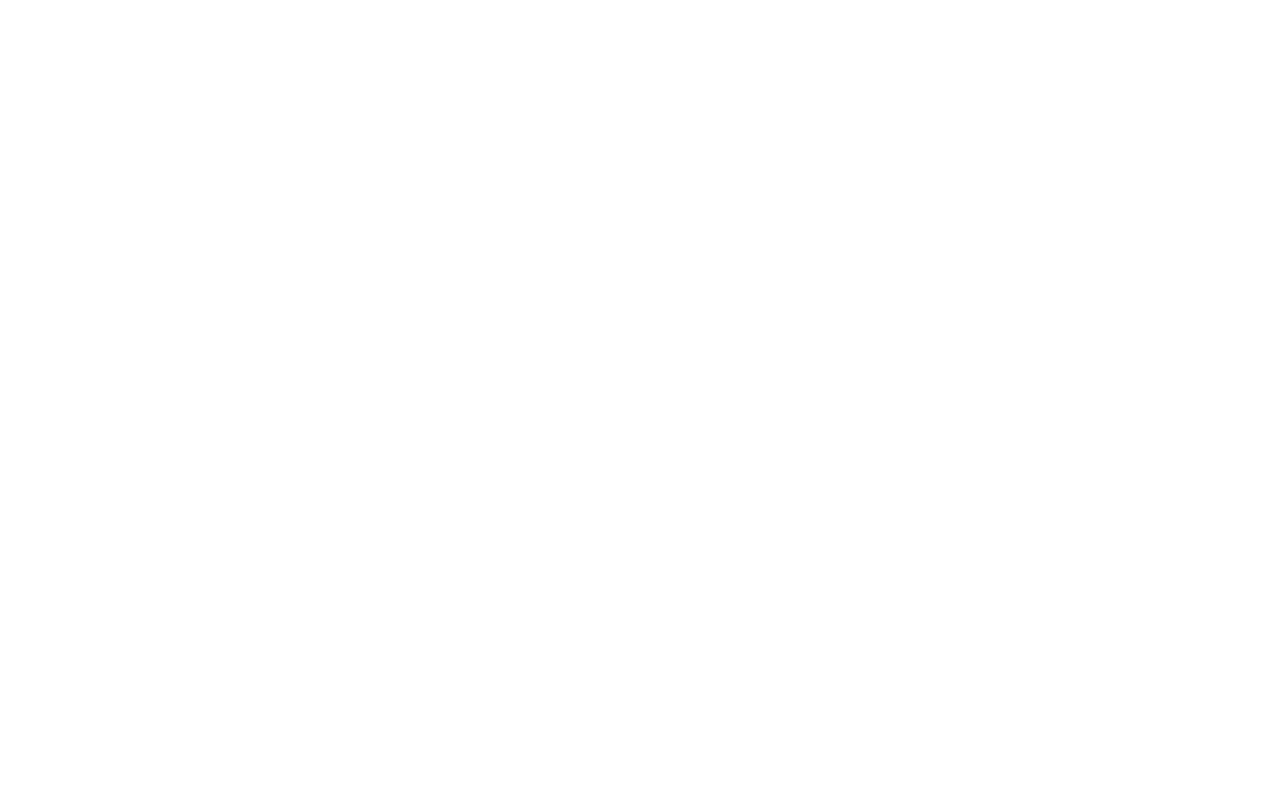
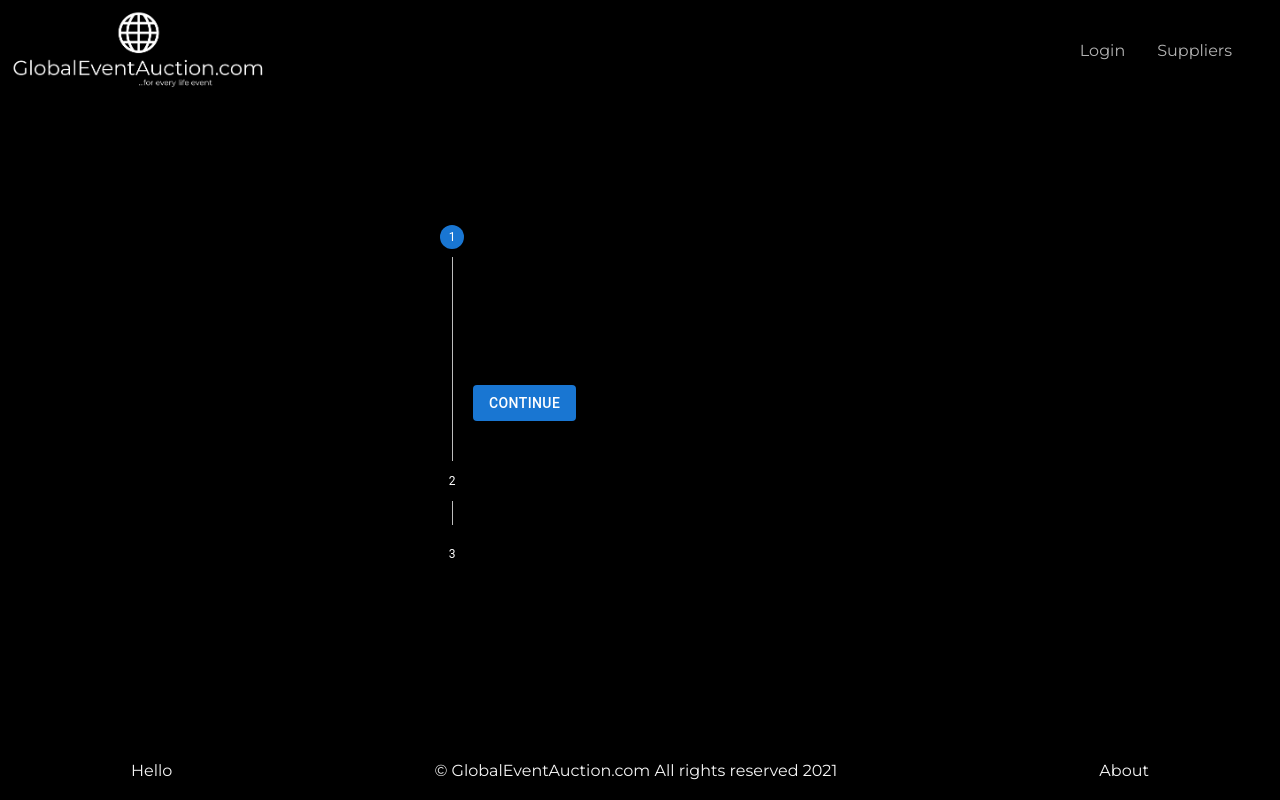
Before and after one commit to Utsar/project, a React (Create React App) app: page /formJourney in a window 1280 px wide. Before the commit this address had no page. Built offline with nearby package versions, Linux system fonts and the light colour scheme.

Commit message:
error fixed

```diff
--- a/package.json
+++ b/package.json
@@ -3,6 +3,10 @@
   "version": "0.1.0",
   "private": true,
   "dependencies": {
+    "@emotion/react": "^11.10.5",
+    "@emotion/styled": "^11.10.5",
+    "@mui/material": "^5.8.7",
+    "@mui/styled-engine-sc": "^5.8.0",
     "@testing-library/jest-dom": "^5.16.4",
     "@testing-library/react": "^13.1.1",
     "@testing-library/user-event": "^13.5.0",
--- a/public/index.html
+++ b/public/index.html
@@ -4,6 +4,9 @@
     <meta charset="utf-8" />
 
     <meta name="viewport" content="width=device-width, initial-scale=1" />
+    <!-- material ui mobile meta to enable zoom -->
+    <meta name="viewport" content="initial-scale=1, width=device-width" />
+
     <meta name="theme-color" content="#000000" />
     <meta
       name="description"
--- /dev/null
+++ b/src/components/EventForm.jsx
@@ -0,0 +1,114 @@
+import styled from "styled-components";
+import Box from "@mui/material/Box";
+import Stepper from "@mui/material/Stepper";
+import Step from "@mui/material/Step";
+import StepLabel from "@mui/material/StepLabel";
+import StepContent from "@mui/material/StepContent";
+import Button from "@mui/material/Button";
+import Paper from "@mui/material/Paper";
+import Typography from "@mui/material/Typography";
+import { useState } from "react";
+
+const Container = styled.div`
+  display: flex;
+  align-items: center;
+  justify-content: center;
+  height: 100vh;
+  background: black;
+`;
+
+// ***************************************************************
+
+const steps = [
+  {
+    label: "Select campaign settings",
+    description: `For each ad campaign that you create, you can control how much
+                you're willing to spend on clicks and conversions, which networks
+                and geographical locations you want your ads to show on, and more.`,
+  },
+  {
+    label: "Create an ad group",
+    description:
+      "An ad group contains one or more ads which target a shared set of keywords.",
+  },
+  {
+    label: "Create an ad",
+    description: `Try out different ad text to see what brings in the most customers,
+                and learn how to enhance your ads using features like ad extensions.
+                If you run into any problems with your ads, find out how to tell if
+                they're running and how to resolve approval issues.`,
+  },
+];
+
+const EventForm = () => {
+  const [activeStep, setActiveStep] = useState(0);
+
+  const handleNext = () => {
+    setActiveStep((prevActiveStep) => prevActiveStep + 1);
+  };
+
+  const handleBack = () => {
+    setActiveStep((prevActiveStep) => prevActiveStep - 1);
+  };
+
+  const handleReset = () => {
+    setActiveStep(0);
+  };
+
+  return (
+    <>
+      <Container>
+        <Box sx={{ maxWidth: 400 }}>
+          <Stepper activeStep={activeStep} orientation="vertical">
+            {steps.map((step, index) => (
+              <Step key={step.label}>
+                <StepLabel
+                  optional={
+                    index === 2 ? (
+                      <Typography variant="caption">Last step</Typography>
+                    ) : null
+                  }
+                >
+                  {step.label}
+                </StepLabel>
+                <StepContent>
+                  <Typography>{step.description}</Typography>
+                  <Box sx={{ mb: 2 }}>
+                    <div>
+                      <Button
+                        variant="contained"
+                        onClick={handleNext}
+                        sx={{ mt: 1, mr: 1 }}
+                      >
+                        {index === steps.length - 1 ? "Finish" : "Continue"}
+                      </Button>
+                      <Button
+                        disabled={index === 0}
+                        onClick={handleBack}
+                        sx={{ mt: 1, mr: 1 }}
+                      >
+                        Back
+                      </Button>
+                    </div>
+                  </Box>
+                </StepContent>
+              </Step>
+            ))}
+          </Stepper>
+          {activeStep === steps.length && (
+            <Paper square elevation={0} sx={{ p: 3 }}>
+              <Typography>
+                All steps completed - you&apos;re finished
+              </Typography>
+              <Button onClick={handleReset} sx={{ mt: 1, mr: 1 }}>
+                Reset
+              </Button>
+            </Paper>
+          )}
+        </Box>
+      </Container>
+    </>
+  );
+};
+
+export default EventForm;
--- a/src/components/Footer.jsx
+++ b/src/components/Footer.jsx
@@ -1,5 +1,4 @@
 import styled, { css } from "styled-components/macro";
-import { Link } from "react-router-dom";
 
 const FooterLinks = css`
   cursor: pointer;
--- a/src/components/Hero.jsx
+++ b/src/components/Hero.jsx
@@ -1,4 +1,5 @@
-import styled, { css } from "styled-components/macro";
+import styled from "styled-components/macro";
+import Initial from "./eventForms/Initial";
 
 const Container = styled.div`
   position: relative;
@@ -34,69 +35,6 @@
   color: whitesmoke;
 `;
 
-const LandingForm = styled.input`
-  padding: 0.5rem;
-  margin-right: 0.2rem;
-  border-radius: 5px;
-  border: none;
-  background: whitesmoke;
-
-  &::placeholder {
-    color: black;
-  }
-
-  &:focus {
-    outline: none;
-  }
-`;
-const LandingSelect = styled.select`
-  padding: 0.5rem;
-  margin-right: 0.2rem;
-  border-radius: 5px;
-  border: none;
-  background: whitesmoke;
-
-  &::placeholder {
-    color: black;
-  }
-
-  &:focus {
-    outline: none;
-  }
-`;
-const Button = styled.button`
-  padding: 0.5rem;
-  border-radius: 5px;
-  border: none;
-  color: #fff;
-  font-weight: 500;
-  background: green;
-  cursor: pointer;
-`;
-const LandingFormContainer = styled.div`
-  position: absolute;
-  display: flex;
-  justify-content: center;
-  align-items: center;
-  top: 50%;
-
-  @media screen and (max-width: 768px) {
-    flex-direction: column;
-    top: 47%;
-    ${LandingForm} {
-      width: 260px;
-      margin-bottom: 5px;
-    }
-    ${LandingSelect} {
-      width: 278px;
-      margin-bottom: 5px;
-    }
-    ${Button} {
-      width: 100px;
-    }
-  }
-`;
-
 const Hero = () => {
   return (
     <>
@@ -105,25 +43,8 @@
           <HeroTextTitle>Inspiration is Wonderful</HeroTextTitle>
           <HeroTextSlogan>Home for every event</HeroTextSlogan>
         </HeroWrapper>
-        <LandingFormContainer>
-          <LandingForm
-            placeholder="What are you planning?"
-            type="text"
-            style={{ minWidth: "19ch" }}
-          />
-          <LandingForm placeholder="Location" />
-          <LandingSelect placeholder="Guest" type="select">
-            <option>0-10</option>
-            <option>11-25</option>
-            <option>26-50</option>
-            <option>51-100</option>
-            <option>101-150</option>
-            <option>151-200</option>
-            <option>200+</option>
-          </LandingSelect>
-          <LandingForm type="date" />
-          <Button>Submit</Button>
-        </LandingFormContainer>
+        {/* importing landing page Initial form */}
+        <Initial />
       </Container>
     </>
   );
--- /dev/null
+++ b/src/components/eventForms/Initial.jsx
@@ -0,0 +1,95 @@
+import { Link } from "react-router-dom";
+import styled from "styled-components/macro";
+
+const Initial = () => {
+  const LandingForm = styled.input`
+    padding: 0.7rem;
+    margin-right: 0.2rem;
+    border-radius: 5px;
+    border: none;
+    background: whitesmoke;
+
+    &::placeholder {
+      color: black;
+    }
+
+    &:focus {
+      outline: none;
+    }
+  `;
+  const LandingSelect = styled.select`
+    padding: 0.7rem;
+    margin-right: 0.2rem;
+    border-radius: 5px;
+    border: none;
+    background: whitesmoke;
+
+    &::placeholder {
+      color: black;
+    }
+
+    &:focus {
+      outline: none;
+    }
+  `;
+  const Button = styled.button`
+    padding: 0.7rem;
+    border-radius: 5px;
+    border: none;
+    color: #fff;
+    font-weight: 500;
+    background: green;
+    cursor: pointer;
+  `;
+  const LandingFormContainer = styled.div`
+    position: absolute;
+    display: flex;
+    justify-content: center;
+    align-items: center;
+    top: 50%;
+
+    @media screen and (max-width: 768px) {
+      flex-direction: column;
+      top: 47%;
+      ${LandingForm} {
+        width: 260px;
+        margin-bottom: 5px;
+      }
+      ${LandingSelect} {
+        width: 278px;
+        margin-bottom: 5px;
+      }
+      ${Button} {
+        width: 100px;
+      }
+    }
+  `;
+
+  return (
+    <>
+      <LandingFormContainer>
+        <LandingForm
+          placeholder="What are you planning?"
+          type="text"
+          style={{ minWidth: "19ch" }}
+        />
+        <LandingForm placeholder="Location" />
+        <LandingSelect placeholder="Guest" type="select">
+          <option>0-10</option>
+          <option>11-25</option>
+          <option>26-50</option>
+          <option>51-100</option>
+          <option>101-150</option>
+          <option>151-200</option>
+          <option>200+</option>
+        </LandingSelect>
+        <LandingForm type="date" />
+        <Link to="/formJourney">
+          <Button>Submit</Button>
+        </Link>
+      </LandingFormContainer>
+    </>
+  );
+};
+
+export default Initial;
--- a/src/index.js
+++ b/src/index.js
@@ -2,6 +2,7 @@
 import ReactDOM from "react-dom/client";
 import { BrowserRouter, Route, Routes } from "react-router-dom";
 import App from "./App";
+import InitialFormJourney from "./pages/InitialFormJourney";
 import reportWebVitals from "./reportWebVitals";
 
 const root = ReactDOM.createRoot(document.getElementById("root"));
@@ -9,6 +10,7 @@
   <BrowserRouter>
     <Routes>
       <Route path="/" element={<App />}></Route>
+      <Route path="/formJourney" element={<InitialFormJourney />} />
     </Routes>
   </BrowserRouter>
 );
--- /dev/null
+++ b/src/pages/InitialFormJourney.js
@@ -0,0 +1,18 @@
+import React from "react";
+import EventForm from "../components/EventForm";
+import Footer from "../components/Footer";
+import Navbar from "../components/Navbar";
+import GlobalStyle from "../GlobalStyles";
+
+const InitialFormJourney = () => {
+  return (
+    <>
+      <GlobalStyle />
+      <Navbar />
+      <EventForm />
+      <Footer />
+    </>
+  );
+};
+
+export default InitialFormJourney;
```
Also changed, not shown: 1 other file (tests, documents, lock files or other folders).
